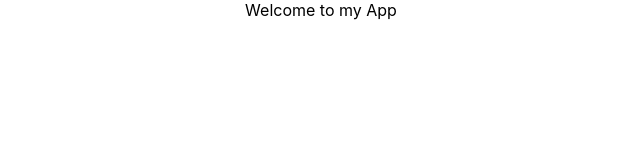
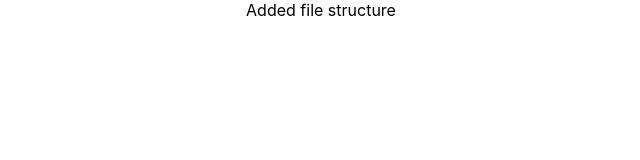
Before and after one commit to ItamarTati/patients, a React (Create React App) app: page / in a window 1280 px wide. Shown: the top 160 px of the page, without its empty margins (319-959 px from the left). Built offline with nearby package versions, Linux system fonts and the light colour scheme.

Commit message:
added file structure

```diff
--- a/src/App.tsx
+++ b/src/App.tsx
@@ -5,7 +5,7 @@ import './App.css';
 function App() {
   return (
     <div className="App">
-     Welcome to my App
+     Added file structure
     </div>
   );
 }
```
Also changed, not shown: 1 other file (tests, documents, lock files or other folders).
